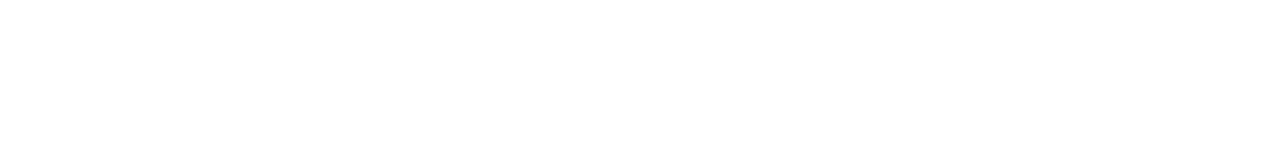
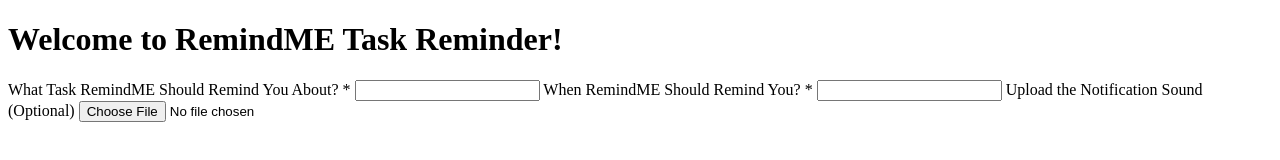
Before and after one commit to shukria-sultani/RemindMe, a plain HTML site: page index.html in a window 1280 px wide. Drawn offline with Linux system fonts and the light colour scheme.

Commit message:
Added the HTML elements including a form to get user inputs about the task.

```diff
--- a/index.html
+++ b/index.html
@@ -1,11 +1,25 @@
 <!DOCTYPE html>
 <html lang="en">
-<head>
-    <meta charset="UTF-8">
-    <meta name="viewport" content="width=device-width, initial-scale=1.0">
+  <head>
+    <meta charset="UTF-8" />
+    <meta name="viewport" content="width=device-width, initial-scale=1.0" />
     <title>RemindMe</title>
-</head>
-<body>
-
-</body>
+  </head>
+  <body>
+    <h1>Welcome to RemindME Task Reminder!</h1>
+    <form action="">
+      <label for=""
+        >What Task RemindME Should Remind You About? *
+        <input type="text" id="taksDescription" />
+      </label>
+      <label for="dateTime"
+        >When RemindME Should Remind You? *
+        <input type="datetime" id="dateTime" />
+      </label>
+      <label for="audioFile"
+        >Upload the Notification Sound (Optional)
+        <input type="file" accept=".mp3" ="audioFile" />
+      </label>
+    </form>
+  </body>
 </html>
```
